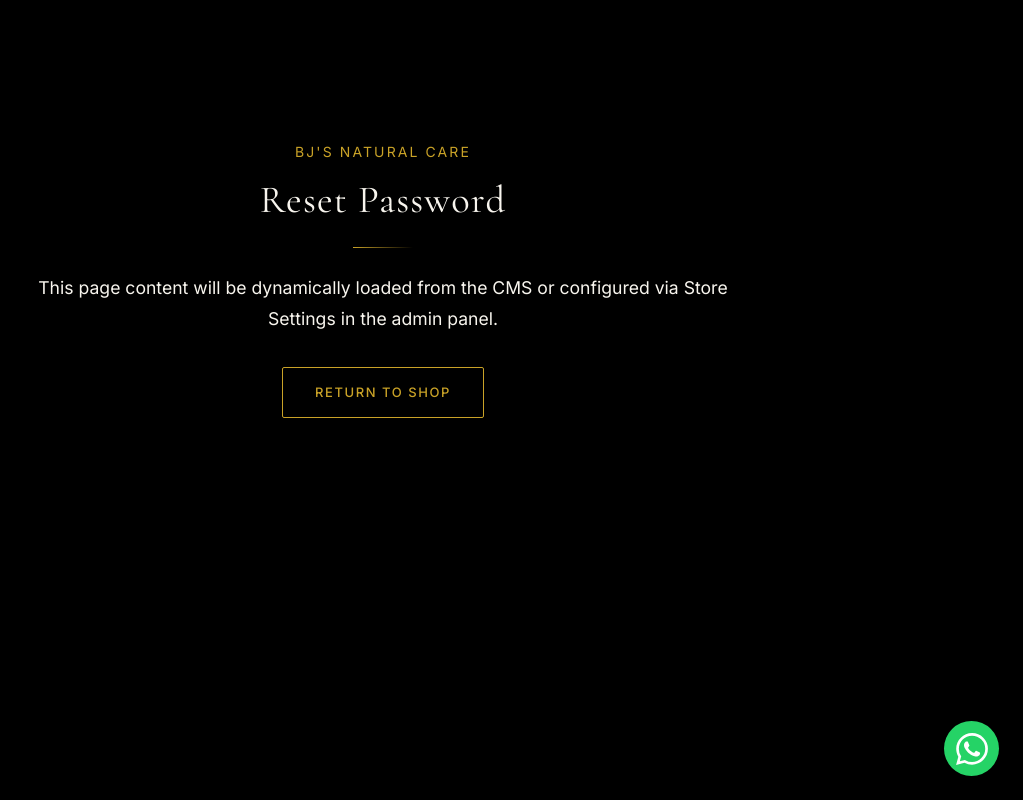
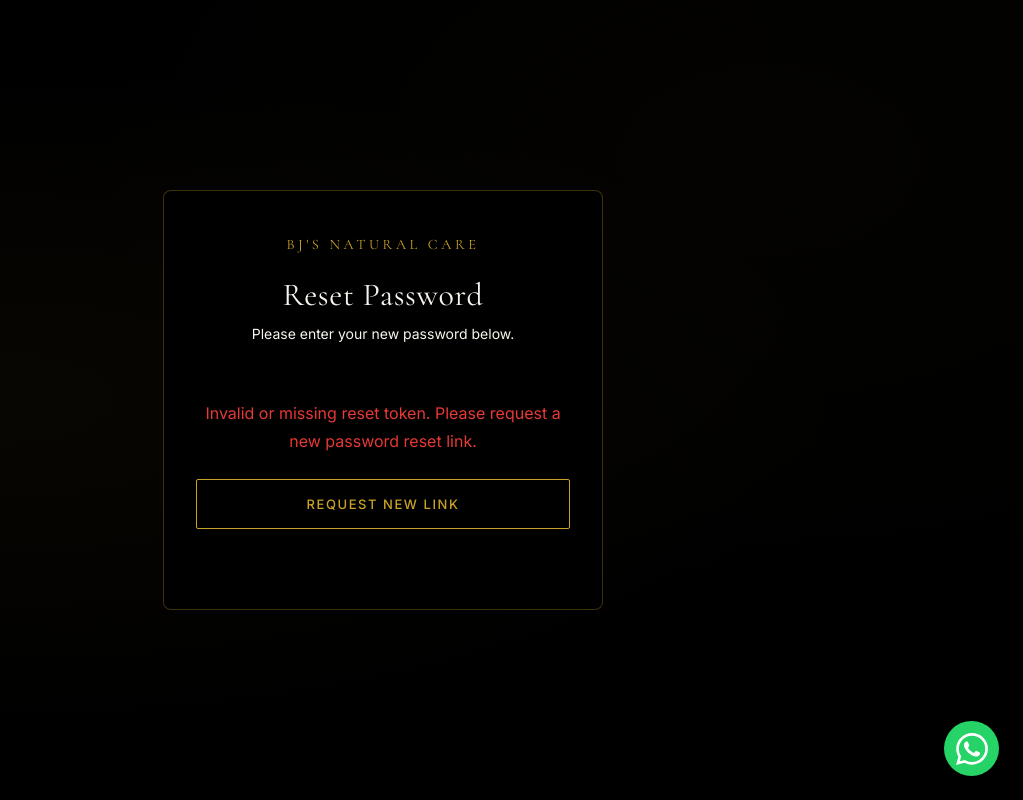
Before and after one commit to ritikakumawat2028/BJS, a React (Vite) app in the folder frontend/: page /reset-password in a window 1280 px wide. Shown: the whole page, without its empty margins (257-1280 px from the left). Built offline with nearby package versions, Linux system fonts and the light colour scheme; no server answers.

Commit message:
feat: functional reset password page and beautiful email template

```diff
--- a/frontend/src/pages/ResetPasswordPage.tsx
+++ b/frontend/src/pages/ResetPasswordPage.tsx
@@ -1,22 +1,177 @@
-import React from 'react';
+import React, { useState, useEffect } from 'react';
 import { Helmet } from 'react-helmet-async';
-import { Link } from 'react-router-dom';
+import { Link, useSearchParams } from 'react-router-dom';
+import { authApi } from '../services/api';
+import toast from 'react-hot-toast';
 
 const ResetPasswordPage: React.FC = () => {
+  const [searchParams] = useSearchParams();
+  const token = searchParams.get('token');
+
+  const [password, setPassword] = useState('');
+  const [confirmPassword, setConfirmPassword] = useState('');
+  const [loading, setLoading] = useState(false);
+  const [submitted, setSubmitted] = useState(false);
+  const [error, setError] = useState('');
+
+  useEffect(() => {
+    if (!token) {
+      setError('Invalid or missing reset token. Please request a new password reset link.');
+    }
+  }, [token]);
+
+  const handleSubmit = async (e: React.FormEvent) => {
+    e.preventDefault();
+    setError('');
+
+    if (!token) {
+      setError('Invalid reset token.');
+      return;
+    }
+    if (password.length < 6) {
+      setError('Password must be at least 6 characters long');
+      return;
+    }
+    if (password !== confirmPassword) {
+      setError('Passwords do not match');
+      return;
+    }
+
+    setLoading(true);
+    try {
+      await authApi.resetPassword(token, password);
+      setSubmitted(true);
+      toast.success('Password has been reset successfully!');
+    } catch (err: any) {
+      const message = err.response?.data?.message || 'Failed to reset password. The link may have expired.';
+      toast.error(message);
+      setError(message);
+    } finally {
+      setLoading(false);
+    }
+  };
+
   return (
     <>
-      <Helmet><title>Reset Password ? BJ'S Natural Care</title></Helmet>
-      <div style={{ paddingTop: 'var(--nav-height)', minHeight: '80vh', display: 'flex', flexDirection: 'column' }}>
-        <div className="container" style={{ flex: 1, padding: '60px 24px', maxWidth: '800px', margin: '0 auto', textAlign: 'center' }}>
-          <p className="section-subtitle">BJ'S Natural Care</p>
-          <h1 className="section-title">Reset Password</h1>
-          <div className="section-divider" style={{ margin: '24px auto' }} />
-          <p style={{ color: 'var(--color-text-secondary)', lineHeight: 1.8, fontSize: '1.1rem', marginBottom: '32px' }}>
-            This page content will be dynamically loaded from the CMS or configured via Store Settings in the admin panel.
-          </p>
-          <Link to="/shop" className="btn btn-outline-gold">Return to Shop</Link>
+      <Helmet>
+        <title>Reset Password — BJ'S Natural Care</title>
+      </Helmet>
+
+      <div className="auth-page">
+        <div className="auth-card animate-fade-up">
+          <div className="auth-header">
+            <Link to="/" className="auth-logo">BJ'S NATURAL CARE</Link>
+            <h1 className="auth-title">Reset Password</h1>
+            <p className="auth-subtitle">
+              {submitted
+                ? "Your password has been successfully reset."
+                : "Please enter your new password below."}
+            </p>
+          </div>
+
+          {!submitted ? (
+            <form onSubmit={handleSubmit} className="auth-form">
+              {(!token && error) ? (
+                <div className="fp-success">
+                  <p className="form-error" style={{ fontSize: '1rem', marginBottom: '24px' }}>{error}</p>
+                  <Link to="/forgot-password" className="btn btn-outline-gold btn-full">
+                    Request New Link
+                  </Link>
+                </div>
+              ) : (
+                <>
+                  <div className="form-group">
+                    <label className="form-label">New Password</label>
+                    <input
+                      type="password"
+                      className={`form-input ${error && password.length > 0 && password.length < 6 ? 'error' : ''}`}
+                      placeholder="Enter new password (min 6 characters)"
+                      value={password}
+                      onChange={(e) => { setPassword(e.target.value); setError(''); }}
+                      autoFocus
+                    />
+                  </div>
+
+                  <div className="form-group">
+                    <label className="form-label">Confirm New Password</label>
+                    <input
+                      type="password"
+                      className={`form-input ${error && password !== confirmPassword ? 'error' : ''}`}
+                      placeholder="Confirm new password"
+                      value={confirmPassword}
+                      onChange={(e) => { setConfirmPassword(e.target.value); setError(''); }}
+                    />
+                    {error && <p className="form-error">{error}</p>}
+                  </div>
+
+                  <button
+                    type="submit"
+                    className={`btn btn-primary btn-full btn-lg ${loading ? 'btn-loading' : ''}`}
+                    disabled={loading}
+                    style={{ marginTop: '16px' }}
+                  >
+                    {!loading && 'Reset Password'}
+                  </button>
+                </>
+              )}
+            </form>
+          ) : (
+            <div className="fp-success">
+              <div className="fp-success-icon">✓</div>
+              <p className="fp-success-text">
+                Your password has been reset successfully. You can now log in with your new password.
+              </p>
+              <Link to="/login" className="btn btn-primary btn-full">
+                Return to Login
+              </Link>
+            </div>
+          )}
         </div>
       </div>
+
+      <style>{`
+        .auth-page {
+          min-height: 100vh;
+          background: var(--color-black);
+          display: flex; align-items: center; justify-content: center;
+          padding: var(--space-6);
+          background-image: radial-gradient(ellipse at 20% 50%, rgba(201,162,39,0.04) 0%, transparent 60%),
+                            radial-gradient(ellipse at 80% 20%, rgba(201,162,39,0.02) 0%, transparent 50%);
+        }
+        .auth-card {
+          width: 100%;
+          max-width: 440px;
+          background: var(--color-charcoal);
+          border: 1px solid var(--color-border-gold);
+          border-radius: var(--radius-lg);
+          padding: var(--space-10) var(--space-8);
+        }
+        .auth-header { text-align: center; margin-bottom: var(--space-8); }
+        .auth-logo {
+          display: inline-block;
+          font-family: var(--font-serif);
+          font-size: 0.9rem;
+          letter-spacing: 0.25em;
+          color: var(--color-gold);
+          margin-bottom: var(--space-5);
+        }
+        .auth-title { font-family: var(--font-serif); font-size: 2rem; color: var(--color-ivory); margin-bottom: var(--space-2); }
+        .auth-subtitle { font-size: 0.875rem; color: var(--color-text-muted); }
+        .auth-form { display: flex; flex-direction: column; gap: var(--space-4); margin-bottom: var(--space-6); }
+        .fp-success { text-align: center; padding: var(--space-4) 0; }
+        .fp-success-icon {
+          font-size: 3rem;
+          margin-bottom: var(--space-4);
+          display: block;
+          color: var(--color-gold);
+        }
+        .fp-success-text {
+          color: var(--color-text-secondary);
+          line-height: 1.7;
+          margin-bottom: var(--space-6);
+          font-size: 0.95rem;
+        }
+      `}</style>
     </>
   );
 };
```
Also changed, not shown: 9 other files (tests, documents, lock files or other folders).
